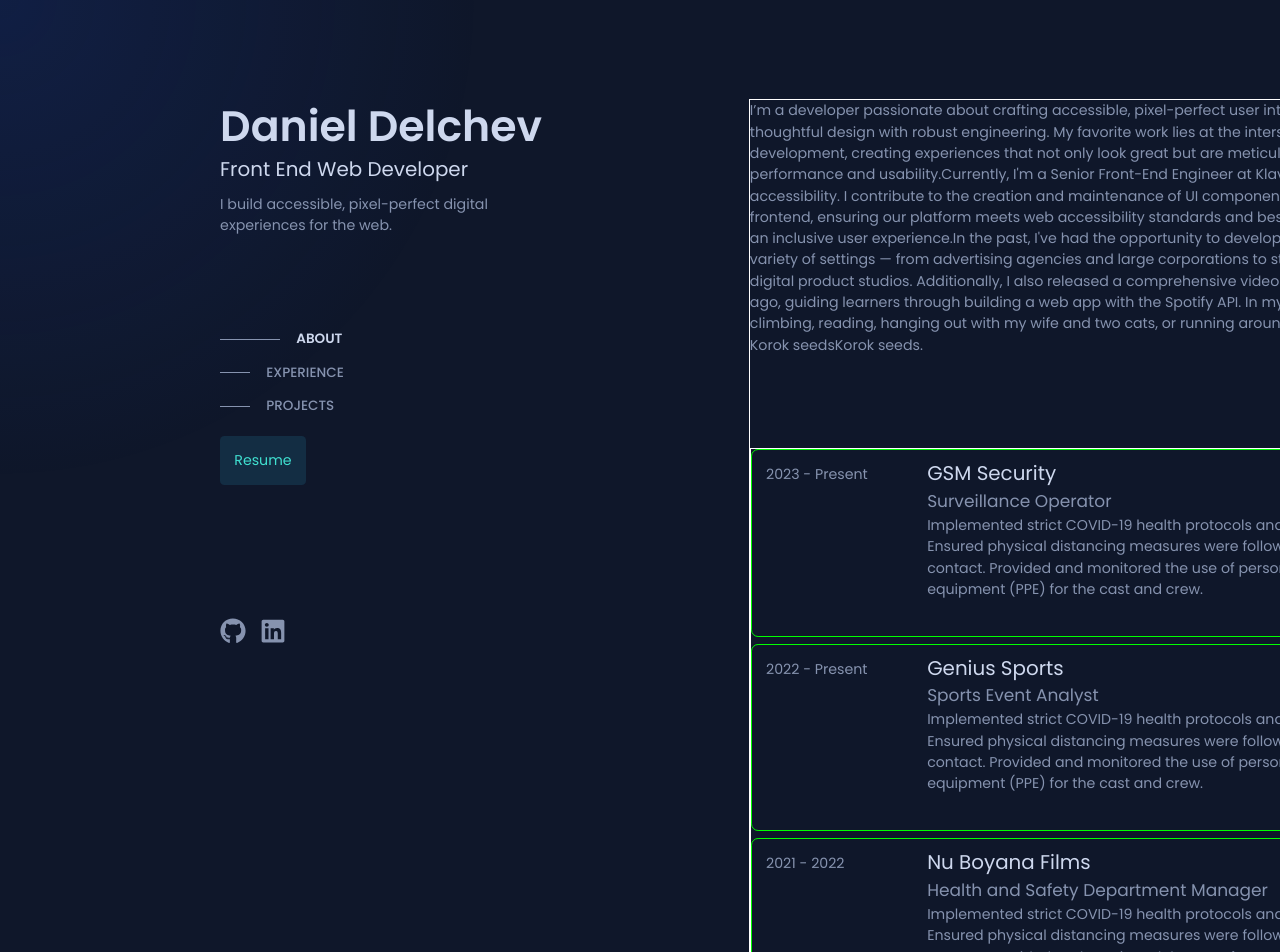
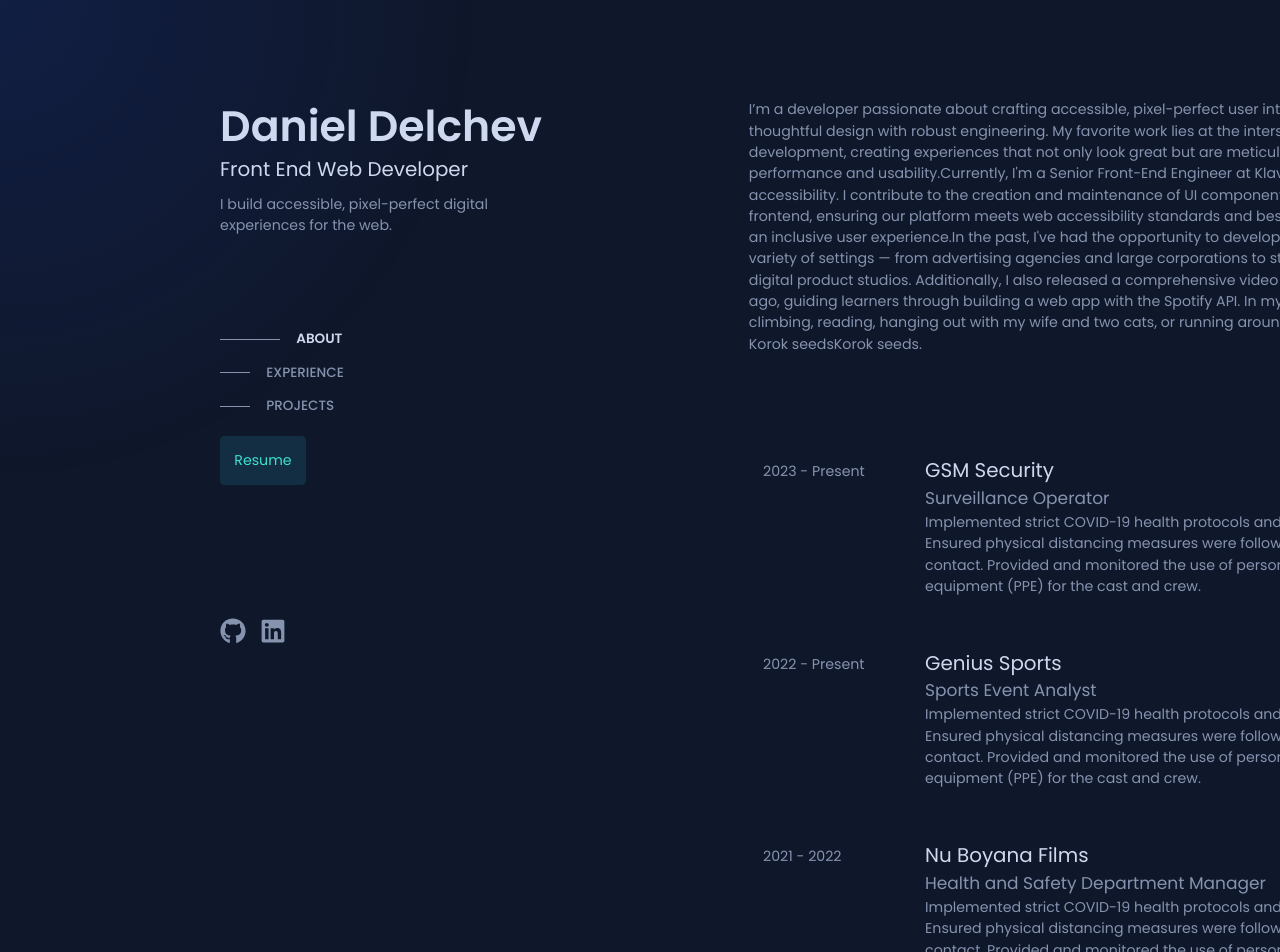
Before and after one commit to didelchev/dev-portfolio, a React (Vite) app in the folder dev-portfolio-website/: page / in a window 1280 px wide. Shown: the top 952 px of the page. Built offline with nearby package versions, Linux system fonts and the light colour scheme.

Commit message:
updated styles

```diff
--- a/dev-portfolio-website/src/components/Experience/Experience.css
+++ b/dev-portfolio-website/src/components/Experience/Experience.css
@@ -1,29 +1,29 @@
-.experience{
-    border: 1px solid white;
+.experience-container{
+    /* border: 1px solid white; */
     margin-top: 5em;
     display: flex;
     flex-direction: column;
     gap: 0.5em;
 }
 
-.experience .date-started{
+.experience-container .date-started{
     flex: 1 1 80px;
 }
 
 
-.experience .job{
+.experience-container .job{
     display: flex;
     gap: 3em;
-    border: 1px solid lime;
+    /* border: 1px solid lime; */
     padding: 1em;
     border-radius: 0.5em;
 }
 
-.experience .job h4{
+.experience-container .job h4{
     color: #CED8EE;
 }
 
-.experience .job-description {
+.experience-container .job-description {
     flex: 1 0 70%;
 }
 
@@ -35,15 +35,15 @@
 }
 
 
-.experience:hover .job * {
+.experience-container:hover .job * {
   opacity: 0.5;
   transition: opacity 0.3s ease;
 }
 
-.experience .job:hover * {
+.experience-container .job:hover * {
   opacity: 1;
 }
 
-.experience .job:hover h4{
+.experience-container .job:hover h4{
     color: lightseagreen;
 }
--- a/dev-portfolio-website/src/components/Experience/Experience.jsx
+++ b/dev-portfolio-website/src/components/Experience/Experience.jsx
@@ -3,7 +3,7 @@
 
 const Experience = () => {
   return (
-   <div className="experience">
+   <div className="experience-container">
     <div className="job">
         <div className="date-started">
             <p>2023 - Present</p>
--- a/dev-portfolio-website/src/components/RightSide/RightSide.css
+++ b/dev-portfolio-website/src/components/RightSide/RightSide.css
@@ -1,5 +1,5 @@
 .right-side{
-    border: 1px solid white;
+    /* border: 1px solid white; */
     flex: 0 0 700px;
     overflow-y: auto;
     margin-left: 550px;
```
Also changed, not shown: dev-portfolio-website/src/assets/shelfie-thumbnail.png (added).
